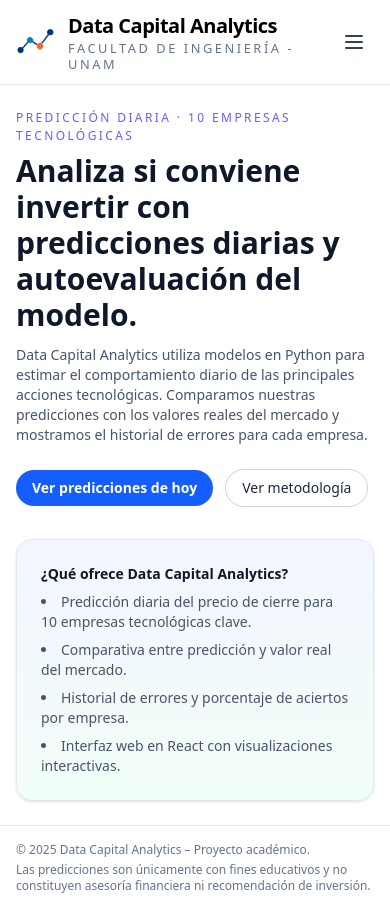
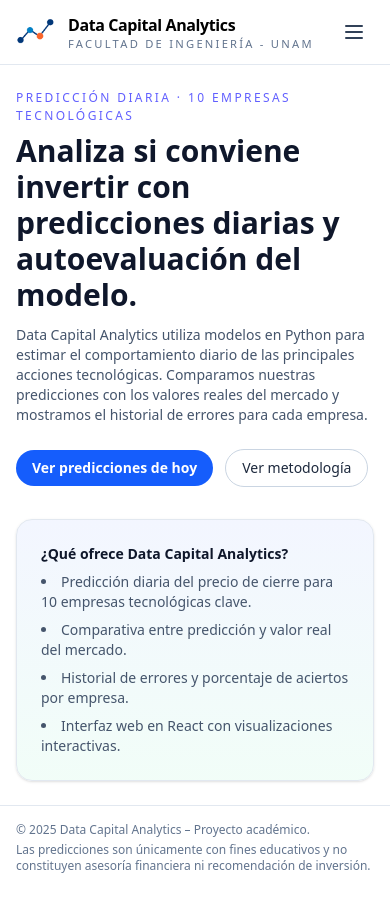
Before and after one commit to Alejandro-Vigi/data-capital-analytics, a React (Vite) app: page / in a window 390 px wide. Built offline with nearby package versions, Linux system fonts and the light colour scheme.

Commit message:
Corrigiendo tamaños header

```diff
--- a/src/components/Header.jsx
+++ b/src/components/Header.jsx
@@ -30,10 +30,10 @@
             className="h-10 w-10 object-cover"
           />
           <div className="flex flex-col leading-tight">
-            <span className="font-bold text-xl tracking-tight">
+            <span className="font-bold md:text-lg text-base tracking-tight">
               Data Capital Analytics
             </span>
-            <span className="text-[0.8rem] text-slate-500 uppercase tracking-[0.2em]">
+            <span className="md:text-[0.8rem] text-[0.7rem] text-slate-500 uppercase tracking-[0.2em]">
               Facultad de Ingeniería - UNAM
             </span>
           </div>
```
